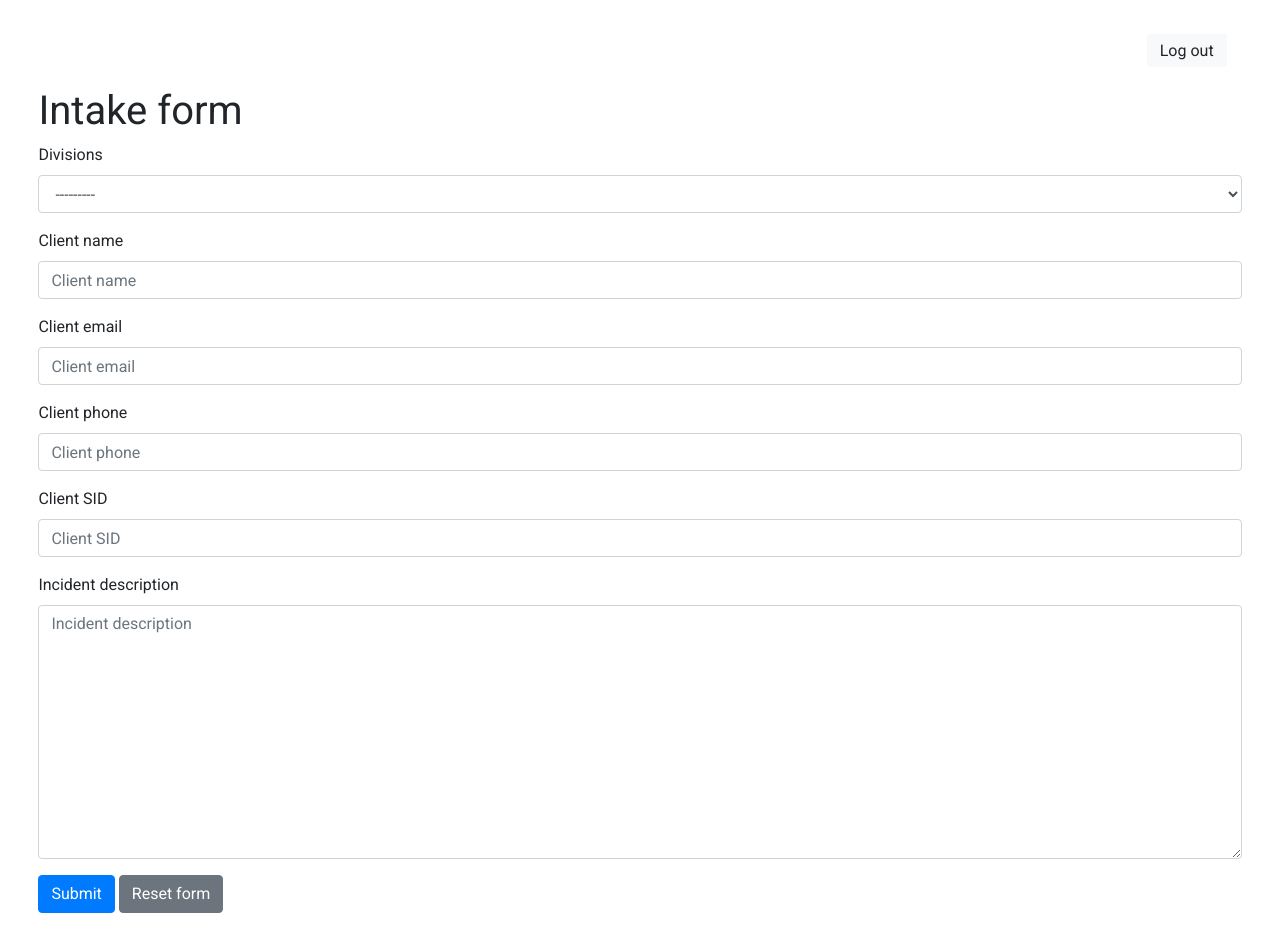
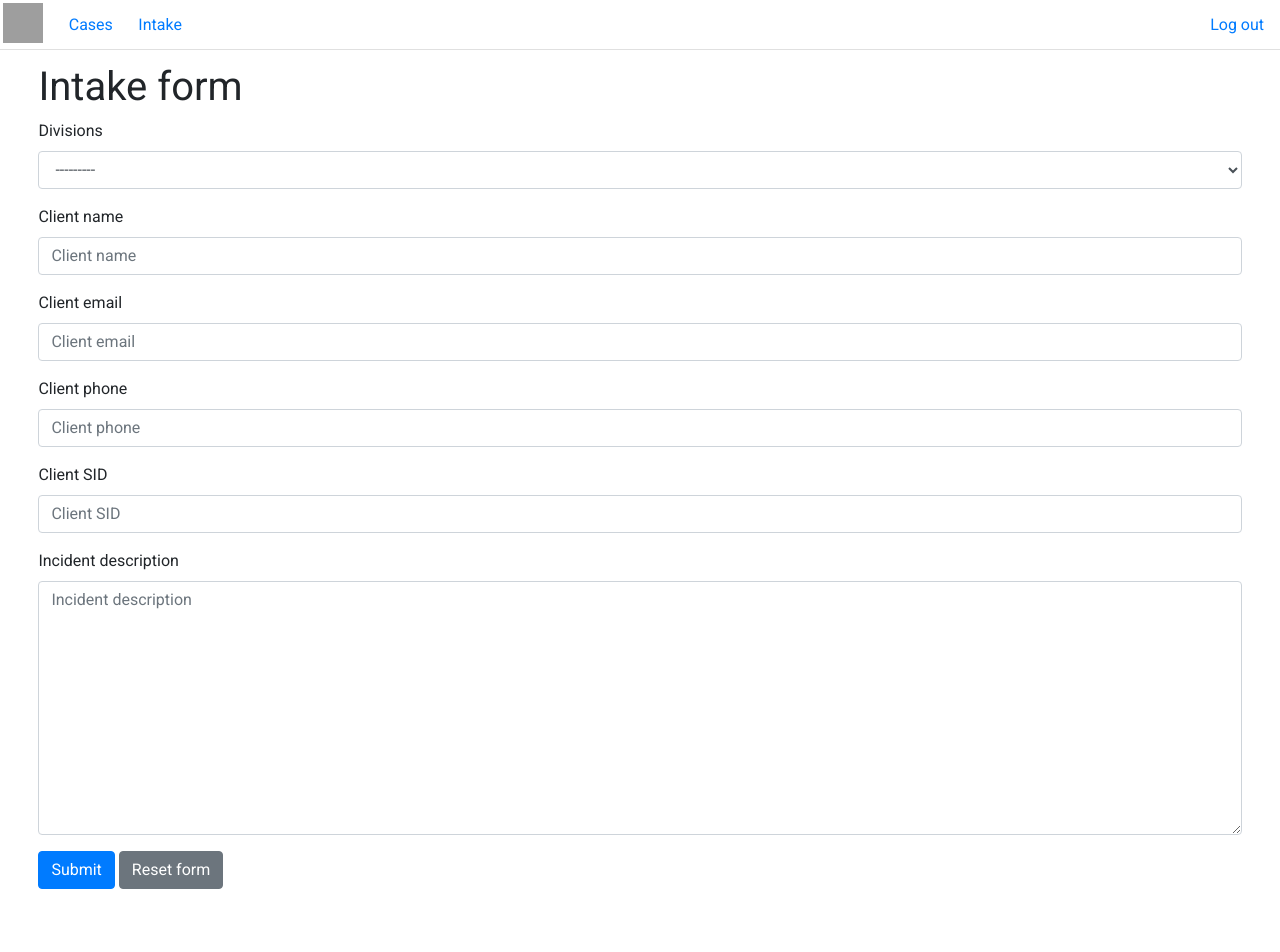
Before and after one commit to Svetlitski/sao-case-management, a Django app: page /intake/ in a window 1280 px wide. After the commit the page ends 889 px from the top, so only its background shows below. Run offline with Django 3.2, Linux system fonts and the light colour scheme; the visitor is signed in with stand-in values (Sample User, id 1); data that the repository does not hold is empty; some libraries are stand-ins or nearby versions; grey boxes are pictures that could not be loaded.

Commit message:
Added header navigation bar, which will soon replace existing home/directory page.

```diff
--- a/cases/models.py
+++ b/cases/models.py
@@ -29,7 +29,7 @@ class Person(models.Model):
     name = models.CharField(max_length=30)
     slug = models.SlugField(max_length=30, default="")  # slug is based on name
     account = models.OneToOneField(
-        User, on_delete=models.CASCADE, blank=True, null=True)
+        User, on_delete=models.CASCADE, blank=True, null=True, related_name='caseworker')
 
     def save(self, *args, **kwargs):
         if not self.slug:
@@ -90,6 +90,10 @@ class Case(models.Model):
                                                update.creation_date.strftime("%B %d, %Y at %X"), update.update_description)
         return format_html(updates_information)
 
+    def display_client_phone(self):
+       client_phone_string = str(self.client_phone)
+       return client_phone_string[0:2] + '-' + client_phone_string[2:5] + '-' + client_phone_string[5:8] + '-' + client_phone_string[8:]
+
     @property
     def last_updated(self):
         update_set = self.caseupdate_set.all()
--- a/cases/static/cases/css/style.css
+++ b/cases/static/cases/css/style.css
@@ -4,7 +4,7 @@
 
 
 body  {
-	margin: 3%;
+	margin: 0% 3%;
 }
 
 #caseworkerList {
@@ -21,11 +21,43 @@ h1,h2,h3,h4,h5 {
 	clear: both;
 }
 
+header {
+	/*background-color: #e9e9e9;*/
+	height: 10%;
+	overflow: auto;
+	margin: 0% -4% 1%;
+	border-bottom: 1px solid #e0e0e0;
+}
 
-#logoutBtnDiv {
-	float: right;
-	margin-bottom: 2%;
+header > div {
+	padding: 0% 1%;
+	text-align: center;
+	vertical-align: middle;
 }
+
+#logo {
+	float: left;
+	vertical-align: middle;
+	position: relative;
+	top: 3px;
+	margin-right: 1%;
+
+}
+
+
+
+#navbar > a {
+	padding: 1%;
+	float:left;
+	vertical-align: middle;
+	background-color: transparent;
+	transition: 0.15s;
+}
+
+#navbar > a:hover {
+	background-color: #c3c3c3;
+}
+
 
 #caseworkerList {
 	padding-left: 0;
@@ -40,7 +72,7 @@ h1,h2,h3,h4,h5 {
 }
 
 .case-card {
-	/*background-color: grey;*/
+	cursor: pointer;
 	display: flex;
 	flex-direction: column;
 	justify-content: space-between;
--- a/cases/templates/cases/base.html
+++ b/cases/templates/cases/base.html
@@ -15,8 +15,17 @@
 </head>
 
 <header>
-	<div id="logoutBtnDiv" class="container text-right">
-<a id="logoutBtn" href="{% url 'cases:logout' %}"  class="btn btn-light btn-md d-inline">Log out</a></div>
+	{% block navbar %}
+	<div id="navbar">
+	<img id="logo" width="40px" height ="40px" src="http://advocate.berkeley.edu/wp-content/uploads/2016/08/SAO-Logo-Seal-6.png">
+	<a id="logoutBtn" href="{% url 'cases:logout' %}" style="float:right">Log out</a>
+	<a href="{% url 'cases:case_list' request.user.caseworker.slug %}">Cases</a>
+	<a href="{% url 'cases:intake'%}">Intake</a>
+
+	</div>
+	{% endblock %}
+
+
 	{% block header %}
 
 
--- a/cases/templates/cases/login.html
+++ b/cases/templates/cases/login.html
@@ -1,7 +1,7 @@
 {% extends "cases/base.html" %}
 {% load bootstrap4 %}
 {% block title %}Login{% endblock %}
-{% block logout %}{% endblock %} {# Don't want a logout button on the login page #}
+{% block navbar %}{% endblock %} {# Don't want the nav bar on the login page #}
 {% block body %}
 <h2>Log in to your account</h2>
 <br>
```
Also changed, not shown: cases/static/cases/style.css (deleted, +0 -28 lines), cases/templates/cases/caselist.html (+9 -10 lines), cases/static/cases/favicon.jpg (deleted).
